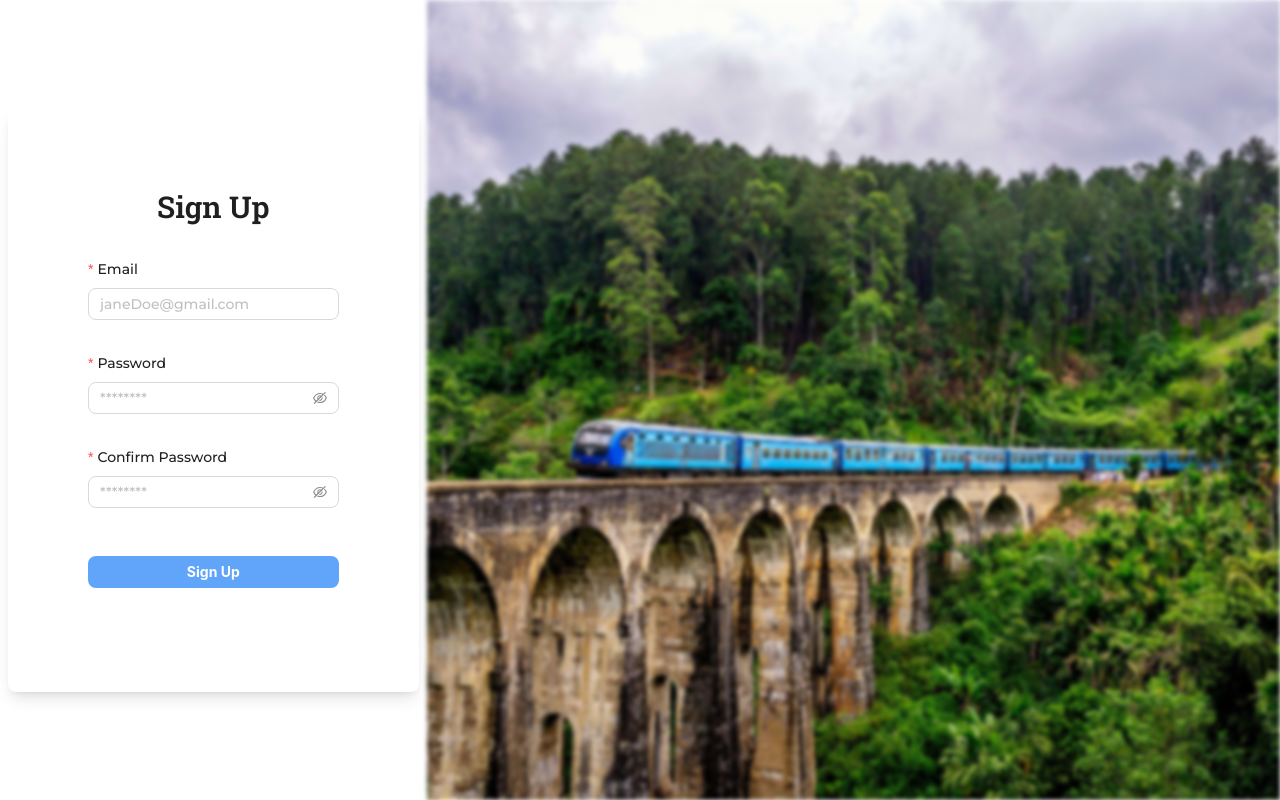
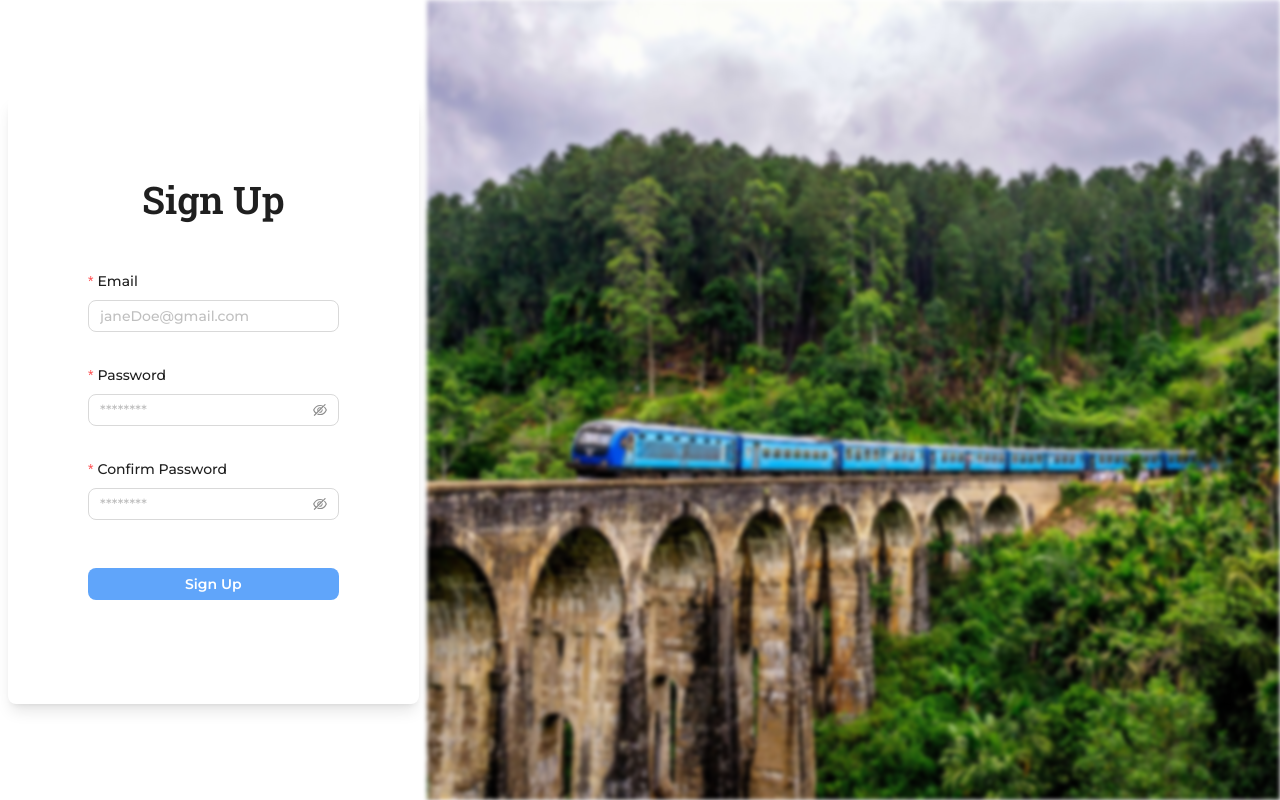
Before and after one commit to Nekromenzer/train-ticket-booking, a React (Vite) app: page /login in a window 1280 px wide. Built offline with nearby package versions, Linux system fonts and the light colour scheme.

Commit message:
ui optimize

```diff
--- a/src/components/CommonBtn.jsx
+++ b/src/components/CommonBtn.jsx
@@ -10,7 +10,7 @@ const CommonBtn = ({
     <Button
       type={type}
       htmlType={htmlType}
-      className={`font-raleway shadow-none ${classNames}`}
+      className={`font-monts shadow-none  ${classNames}`}
     >
       {children}
     </Button>
--- a/src/components/CommonForm.jsx
+++ b/src/components/CommonForm.jsx
@@ -15,9 +15,9 @@ const CommonForm = props => {
 
   const renderInput = (fieldType, placeholder) => {
     return fieldType === 'password' ? (
-      <Input.Password placeholder={placeholder} className='font-raleway' />
+      <Input.Password placeholder={placeholder} />
     ) : (
-      <Input placeholder={placeholder} className='font-raleway' />
+      <Input placeholder={placeholder} />
     )
   }
 
@@ -32,7 +32,7 @@ const CommonForm = props => {
       name={item.name}
       rules={item.rules}
       hasFeedback={item.hasFeedback}
-      className='font-raleway my-8'
+      className='my-8'
     >
       {renderInput(item.type, item.placeholder)}
     </Form.Item>
--- a/src/data/pages/login.js
+++ b/src/data/pages/login.js
@@ -5,7 +5,7 @@ const data = {
   signUpText: 'Sign Up',
   name: 'login',
   layout: 'vertical',
-  className: 'mt-[1rem] md:mt-[2rem]',
+  className: 'mt-[1rem] md:mt-[3rem]',
   fields: [
     {
       label: 'Email',
--- a/src/pages/Login.jsx
+++ b/src/pages/Login.jsx
@@ -12,7 +12,7 @@ const Login = () => {
       <div className='flex flex-row items-center justify-center h-full'>
         <div className='w-full md:w-1/3'>
           <div className='bg-white rounded-lg shadow-lg p-5 md:p-20 mx-2'>
-            <Title level={2} className='text-center'>
+            <Title level={1} className='text-center'>
               {isLoginForm ? data.signInText : data.signUpText}
             </Title>
             <CommonForm {...data} type={isLoginForm ? 'signIn' : 'signUp'} />
```
